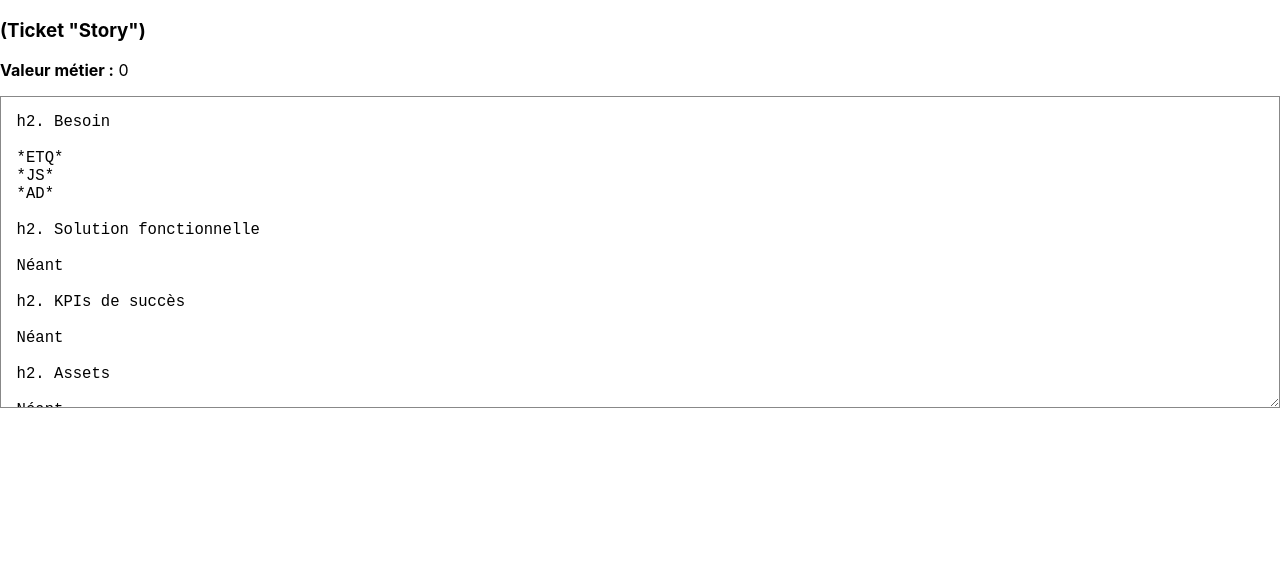
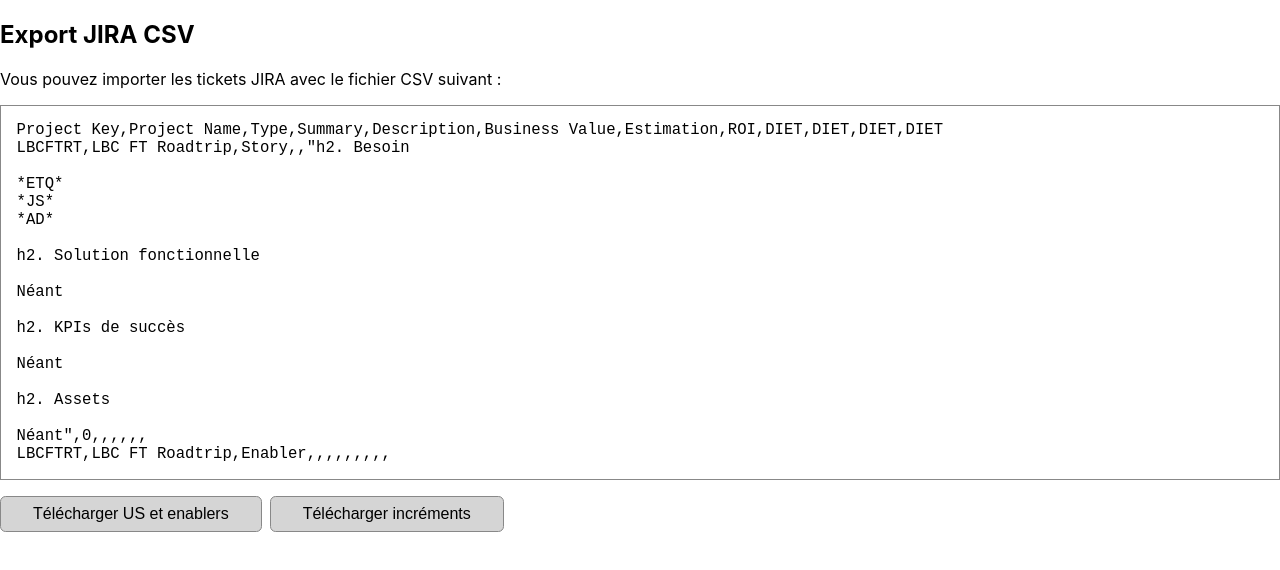
Before and after one commit to is06team/roadtrip-grooming, a Next.js app: page /components/ExportImportPhase/components/JiraExport in a window 1280 px wide. Shown: the top 570 px of the page. Built offline with nearby package versions, Linux system fonts and the light colour scheme.

Commit message:
Jira CSV export

```diff
--- a/pages/components/ExportImportPhase/components/JiraExport/index.tsx
+++ b/pages/components/ExportImportPhase/components/JiraExport/index.tsx
@@ -1,104 +1,157 @@
+import { useContext } from "react"
+import { GlobalUserStoryContext } from "../../../.."
+import { Criteria, Increment, Need, UserStory } from "../../../../../model/types"
+import slug from 'slug'
 import styles from './styles.module.scss'
-import { defaultUserStoryData } from '../../../../../model/defaultUserStoryData'
-import { Checklist, Criteria, Increment, UserStory } from '../../../../../model/types'
-import { getIncrementTypeLabel } from '../../../../../config/increments'
 
-type Props = {
-  story: UserStory
+const projectKey = 'LBCFTRT'
+const projectName = 'LBC FT Roadtrip'
+
+const getNeedDescription = (need: Need) =>
+    'h2. Besoin\n\n' +
+    '*ETQ* ' + need.as + '\n' +
+    '*JS* ' + need.want + '\n' +
+    '*AD* ' + need.to
+
+const getSolutionDescription = (solution: string) =>
+    'h2. Solution fonctionnelle\n\n' +
+    (solution || 'Néant')
+
+const getKpisDescription = (kpis: string) =>
+    'h2. KPIs de succès\n\n' +
+    (kpis || 'Néant')
+
+const getAssetsDescription = (assets: string) =>
+    'h2. Assets\n\n' +
+    (assets || 'Néant')
+
+const getMainDescription: (story: UserStory) => string = (story) =>
+    getNeedDescription(story.need) + '\n\n' +
+    getSolutionDescription(story.solution) + '\n\n' +
+    getKpisDescription(story.kpis) + '\n\n' +
+    getAssetsDescription(story.assets)
+
+const getCriteriasDescription = (criterias: Criteria[]) => criterias.map(criteria =>
+    '{panel:title=""' + criteria.title.replaceAll('"', '""') + '""}\n' +
+    criteria.gherkin.replaceAll('"', '""') + '\n' +
+    '{panel}\n\n'
+)
+
+const getStoryLine = (story: UserStory) => [
+    projectKey,
+    projectName,
+    'Story',
+    story.title,
+    '"' + getMainDescription(story) + '"',
+    story.value.toString(),
+    '',
+    '',
+    '',
+    '',
+    '',
+    '',
+]
+
+const getIncrementDescription = (story: UserStory, increment: Increment) => '"' +
+    getMainDescription(story) + '\n\n' +
+    (increment.criterias.length > 0 ? getCriteriasDescription(increment.criterias).join('') : '') +
+    (increment.notes.trim().length > 0 ? 'h2. Notes\n\n' + increment.notes.trim() : '') +
+    '"'
+
+const getIncrementLine = (story: UserStory, increment: Increment) => [
+    projectKey,
+    projectName,
+    'Story increment',
+    story.title + ' : ' + increment.type.valueOf(),
+    getIncrementDescription(story, increment),
+    story.value.toString(),
+    increment.estimation,
+    Math.round(story.value / increment.estimation).toString(),
+    increment.checklist.d ? 'D' : '',
+    increment.checklist.i ? 'I' : '',
+    increment.checklist.e ? 'E' : '',
+    increment.checklist.t ? 'T' : '',
+]
+
+const getEnablerLine = (enabler: string) => [
+    projectKey,
+    projectName,
+    'Enabler',
+    enabler,
+    '',
+    '',
+    '',
+    '',
+    '',
+    '',
+    '',
+    '',
+]
+
+const getCsvExport: (story: UserStory) => string = (story) => {
+    const headerLine = 'Project Key,Project Name,Type,Summary,Description,Business Value,Estimation,ROI,DIET,DIET,DIET,DIET'
+    const storyLine = getStoryLine(story)
+    const incrementLines = story.increments.map(increment => getIncrementLine(story, increment))
+    const enablerLines = story.enablers.split('\n').map(enabler => getEnablerLine(enabler))
+
+    return headerLine + '\n' +
+        storyLine.join(',') + '\n' +
+        enablerLines.reduce((enablerLinesText, enablerLine) => {
+            return enablerLinesText + enablerLine.join(',') + '\n'
+        }, '') +
+        incrementLines.reduce((incrementLinesText, incrementLine) => {
+            return incrementLinesText + incrementLine.join(',') + '\n'
+        }, '')
 }
 
-const getNeed: (story: UserStory) => string = (story) => {
-  return 'h2. Besoin\n\n' +
-    '*ETQ* ' + story.need.as + '\n' +
-    '*JS* ' + story.need.want + '\n' +
-    '*AD* ' + story.need.to + '\n\n' +
+const getUserStoryCsv: (story: UserStory) => string = (story) => {
+    const headerLine = 'Project Key,Project Name,Type,Summary,Description,Business Value,Estimation,ROI,DIET,DIET,DIET,DIET'
+    const storyLine = getStoryLine(story)
+    const enablerLines = story.enablers.split('\n').map(enabler => getEnablerLine(enabler))
 
-    'h2. Solution fonctionnelle\n\n' +
-    (story.solution || 'Néant') + '\n\n' +
-
-    'h2. KPIs de succès\n\n' +
-    (story.kpis || 'Néant') + '\n\n' +
-
-    'h2. Assets\n\n' +
-    (story.assets || 'Néant') + '\n\n'
+    return headerLine + '\n' +
+        storyLine.join(',') + '\n' +
+        enablerLines.reduce((enablerLinesText, enablerLine) => {
+            return enablerLinesText + enablerLine.join(',') + '\n'
+        }, '')
 }
 
-const getIncrement: (story: UserStory, increment: Increment) => JSX.Element = (story, increment) => {
-  let incrementString = getNeed(story)
+const getIncrementCsv: (story: UserStory) => string = (story) => {
+    const headerLine = 'Project Key,Project Name,Type,Summary,Description,Business Value,Estimation,ROI,DIET,DIET,DIET,DIET'
+    const incrementLines = story.increments.map(increment => getIncrementLine(story, increment))
 
-  if (increment.criterias.length > 0) {
-    incrementString += getCriterias(increment.criterias)
-  }
-  if (increment.notes) {
-    incrementString += 'h2. Notes\n\n' + increment.notes
-  }
-
-  return (
-    <div className={styles.increment} key={"increment_" + increment.id}>
-      <h3>{story.title} : {getIncrementTypeLabel(increment.type)} (Ticket "Story increment")</h3>
-      {increment.estimation > 0 && (<div><strong>Estimation</strong> : {increment.estimation}</div>)}
-      {increment.estimation > 0 && (<div><strong>ROI</strong> : {story.value / increment.estimation}</div>)}
-      {(increment.type !== 'release') && getChecklist(increment.checklist)}
-
-      <textarea className="code" value={incrementString}></textarea>
-    </div>
-  )
+    return headerLine + '\n' +
+        incrementLines.reduce((incrementLinesText, incrementLine) => {
+            return incrementLinesText + incrementLine.join(',') + '\n'
+        }, '')
 }
 
-const getEnabler: (enabler: string) => JSX.Element = (enabler) => {
-  return (<div>{enabler}</div>)
+const downloadUserStoryCsv = (story: UserStory) => {
+    const blob = new Blob([getUserStoryCsv(story)], { type: 'text/csv' })
+    saveAs(blob, 'UserStory-' + slug(story.title)  + '.csv');
 }
 
-const getSprintSuggestion: (checklist: Checklist) => string = (checklist) => {
-  if (checklist.d && checklist.e && checklist.t) {
-    if (checklist.i) {
-      return 'A placer dans "Ready for sprint"'
-    } else {
-      return 'A placer dans "Almost ready for sprint"'
-    }
-  }
-  return 'Laisser dans "Ready for grooming"'
+const downloadIncrementCsv = (story: UserStory) => {
+    const blob = new Blob([getIncrementCsv(story)], { type: 'text/csv' })
+    saveAs(blob, 'Increments-' + slug(story.title)  + '.csv');
 }
 
-const getChecklist = (checklist: Checklist) => {
-  return (
-    <div>
-      <strong>
-        {checklist.d ? 'D' : '-'}
-        {checklist.i ? 'I' : '-'}
-        {checklist.e ? 'E' : '-'}
-        {checklist.t ? 'T' : '-'}
-      </strong>
-      {'-> ' + getSprintSuggestion(checklist)}
-      <br />
-    </div>
-  )
-}
+const JiraExport = () => {
+    const { story } = useContext(GlobalUserStoryContext)
 
-const getCriterias: (criterias: Criteria[]) => string = (criterias) => {
-  const criteriaString = criterias.map(criteria => {
-    return '{panel:title=' + criteria.title + '}\n' +
-      criteria.gherkin +
-      '\n{panel}\n\n'
-  })
-
-  return 'h2. Critères d\'acceptation\n\n'
-    + criteriaString
-}
-
-const JiraExport = ({story = defaultUserStoryData}: Props) => {
-  return (
-    <div>
-      <h3>{story.title} (Ticket "Story")</h3>
-      <p><strong>Valeur métier :</strong> {story.value}</p>
-      <div className={styles.US}>
-        <textarea className="code" readOnly value={getNeed(story)}>
-        </textarea>
-      </div>
-
-      {story.increments.map(increment => getIncrement(story, increment))}
-    </div>
-  )
+    return (
+        <>
+            <h2>Export JIRA CSV</h2>
+            <p>Vous pouvez importer les tickets JIRA avec le fichier CSV suivant :</p>
+            <pre className="code">
+                {getCsvExport(story)}
+            </pre>
+            <div className={styles.actions}>
+                <button onClick={() => downloadUserStoryCsv(story)}>Télécharger US et enablers</button>
+                <button onClick={() => downloadIncrementCsv(story)}>Télécharger incréments</button>
+            </div>
+        </>
+    )
 }
 
 export default JiraExport
--- a/pages/components/ExportImportPhase/components/JiraExport/styles.module.scss
+++ b/pages/components/ExportImportPhase/components/JiraExport/styles.module.scss
@@ -1,7 +1,5 @@
-.increment, .US {
-  margin-bottom: 4em;
-
-  h3 {
-    margin-top: 0;
-  }
+.actions {
+    button {
+        margin-right: 0.5em;
+    }
 }
--- a/pages/components/ExportImportPhase/index.tsx
+++ b/pages/components/ExportImportPhase/index.tsx
@@ -37,9 +37,7 @@ const ExportImportPhase = () => {
       <h1>Exporter / Importer</h1>
       <div className={styles.content}>
         <div className={styles.jira}>
-          <h2>JIRA</h2>
-          <p>Vous pouvez copier le code ci-dessous pour le coller dans des tickets JIRA.</p>
-          <JiraExport story={story} />
+          <JiraExport />
         </div>
         <div className={styles.json}>
           <h2>Export JSON</h2>
--- a/pages/components/IncrementPhase/styles.module.scss
+++ b/pages/components/IncrementPhase/styles.module.scss
@@ -4,6 +4,10 @@
   background-color: $button-increment-background-color;
   color: $button-increment-text-color;
   border-color: $button-increment-border-color;
+
+  &:active {
+    background-color: $button-increment-active-background-color;
+  }
 }
 
 .list {
--- a/styles/_variables.scss
+++ b/styles/_variables.scss
@@ -33,9 +33,11 @@ $subtitle-color: $color-grey;
 $breadcrumb-highlight-color: $color-main;
 
 $button-background-color: $color-grey-lighter;
+$button-active-background-color: $color-grey-light;
 $button-border-color: $color-grey;
 
 $button-increment-background-color: $color-secondary;
+$button-increment-active-background-color: $color-secondary-dark;
 $button-increment-border-color: $color-secondary-dark;
 $button-increment-text-color: $color-white;
 
--- a/styles/globals.scss
+++ b/styles/globals.scss
@@ -94,12 +94,10 @@ button, .file-field-container .button {
   font-size: 1em;
   padding: 0.5em 2em;
   border: 1px solid $button-border-color;
-  border-bottom: 4px solid $button-border-color;
   background-color: $button-background-color;
 
   &:active {
-    margin-top: 3px;
-    border-bottom-width: 1px;
+    background-color: $button-active-background-color;
   }
 
   &.title, &.criteriaTitle, &.timer, &.slackPoll {
@@ -113,7 +111,7 @@ button, .file-field-container .button {
     font-weight: bold;
 
     &:active {
-      margin: 0;
+      background-color: $color-secondary;
     }
   }
 
```
